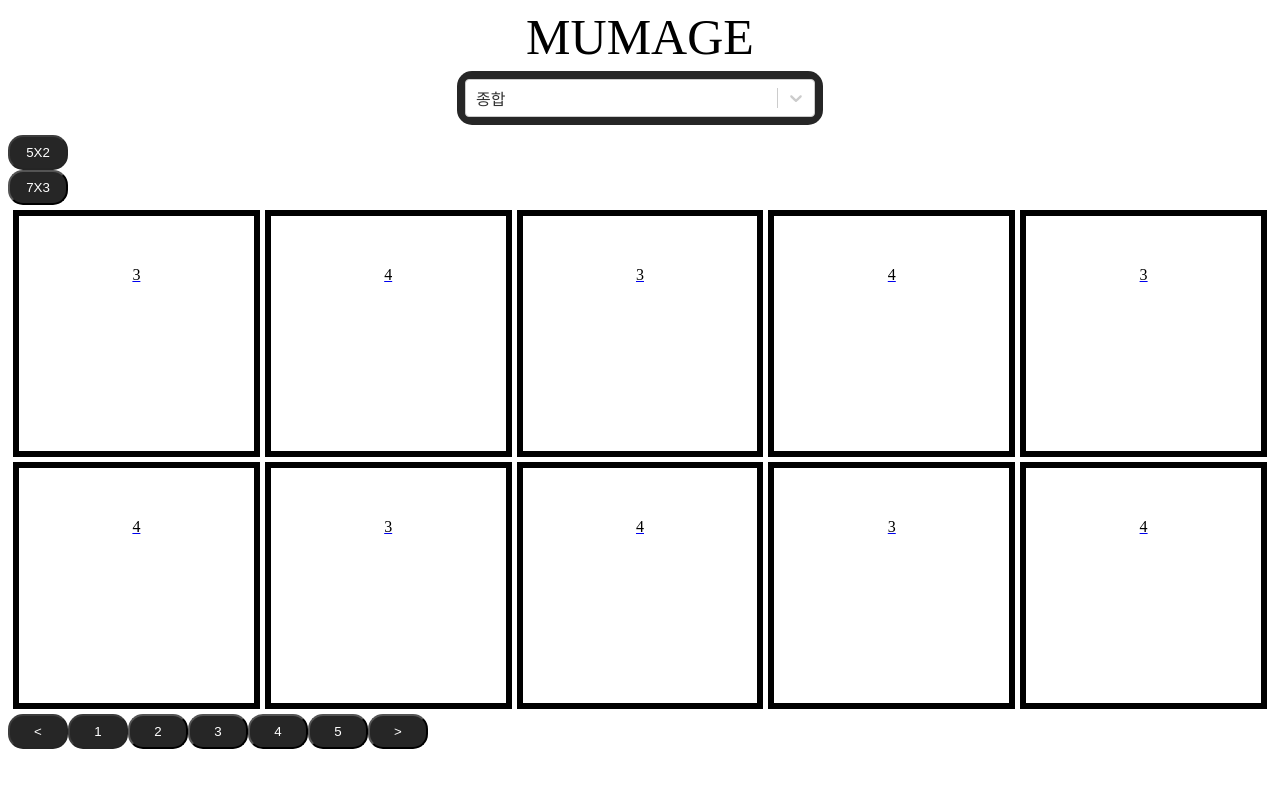
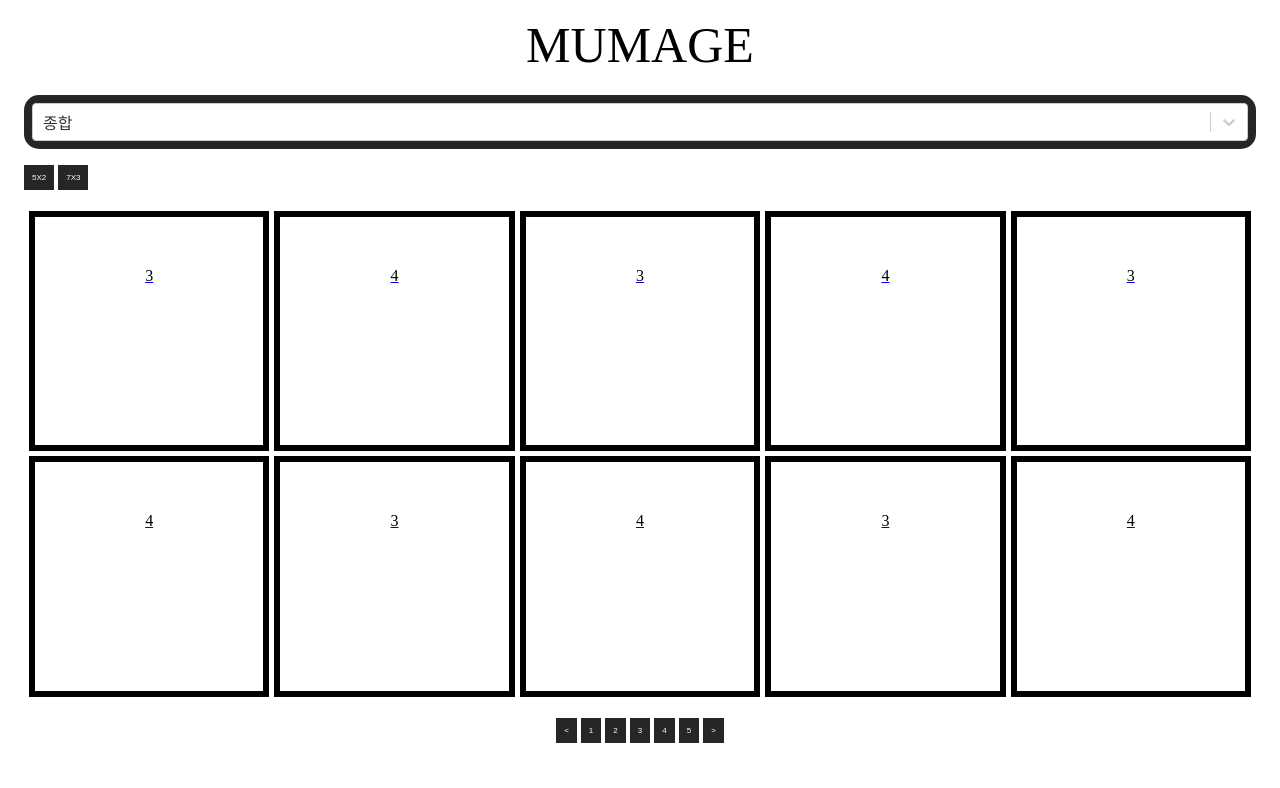
Before and after one commit to MrMirror21/mumage-frontend, a React (Create React App) app: page /Explore in a window 1280 px wide. Shown: the top 788 px of the page. Built offline with nearby package versions, Linux system fonts and the light colour scheme.

Commit message:
style: 형준님 style 적용

```diff
--- a/src/components/Icon.js
+++ b/src/components/Icon.js
@@ -15,4 +15,5 @@
   text-align : center;
   font-size : 50px;
   padding-bottom : 5px;
+  margin:16px;
 `;
--- a/src/components/Section.js
+++ b/src/components/Section.js
@@ -9,6 +9,7 @@
   grid-template-columns: repeat(3, 1fr);
   gap: 5px;
   padding: 5px;
+  margin : 16px;
 `;
 
 const GridItem = styled.div`
@@ -21,17 +22,17 @@
 `;
 
 const Button = styled.button`
-  padding-top : 7px;
-  width: 60px;
+border: none;
 padding: 8px;
-  border-radius: 15px;
-  background-color: #262626;
+margin: 0;
+background: #262626;
 color: white;
-  align-self: center;
-  cursor: pointer;
+font-size: 0.5rem;
 `;
 
-const PageButton = styled(Button)``;
+const PageButton = styled(Button)`
+
+`;
 
 const Section = () => {
   const [sectionValue, setSectionValue] = useState('종합');
@@ -103,10 +104,12 @@
           setCurrentPage(1);
         }} />
       </SelectBoxContainer>
+      <SelectGridContainer>
         <Button onClick = {() => handleGridChange(3, 3 * 3)} style = {{display : isWindowWidthGreaterThan() ? 'none' : 'block'}} disabled={gridColumns===3}>3X3</Button>
         <Button onClick = {() => handleGridChange(4, 4 * 4)} style = {{display : isWindowWidthGreaterThan() ? 'none' : 'block'}} disabled={gridColumns===4}>4X4</Button>
         <Button onClick = {() => handleGridChange(5, 5 * 2)} style = {{display : !isWindowWidthGreaterThan() ? 'none' : 'block'}} disabled={gridColumns===5}>5X2</Button>
         <Button onClick = {() => handleGridChange(7, 7 * 3)} style = {{display : !isWindowWidthGreaterThan() ? 'none' : 'block'}} disabled={gridColumns===7}>7X3</Button>
+      </SelectGridContainer>
       <GridContainer style = {{gridTemplateColumns : `repeat(${gridColumns}, 1fr)` }}>
         {displayedData.map((data, index) => (
           <Link to={`/Post/${data["내용"]}`} key={index}>
@@ -114,7 +117,7 @@
           </Link>
         ))}
       </GridContainer>
-      <div>
+      <Pagination>
         <Button onClick={handleDownPage} disabled={currentPage === 1}>&lt;</Button>
           {getPageNumbers().map(number => (
             <PageButton
@@ -126,7 +129,7 @@
             </PageButton>
           ))}
         <Button onClick={handleUpPage} disabled={currentPage === totalPage}>&gt;</Button>
-      </div>
+      </Pagination>
     </div>
   )
 }
@@ -136,5 +139,20 @@
 const SelectBoxContainer = styled.div`
   display: flex;
   justify-content: center;
-  margin-bottom: 10px;
+  margin:16px;
 `;
+
+const Pagination = styled.div`
+  display: flex;
+  justify-content: center;
+  align-items: center;
+  gap: 4px;
+  margin: 16px;
+`;
+
+const SelectGridContainer= styled.div`
+  display: flex;
+  justify-content: left;
+  gap: 4px;
+  margin: 16px;
+`;
--- a/src/components/SelectBox.js
+++ b/src/components/SelectBox.js
@@ -33,7 +33,7 @@
 
 const StyledSelectBox = styled.div`
   padding-top : 7px;
-  width: 350px;
+  width: 100%;
   padding: 8px;
   border-radius: 15px;
   background-color: #262626;
```
Lines whose indentation alone changed are shown as unchanged.
